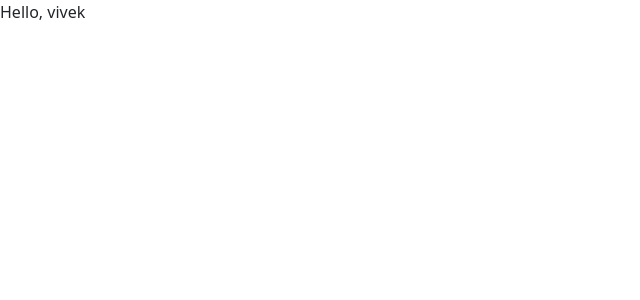
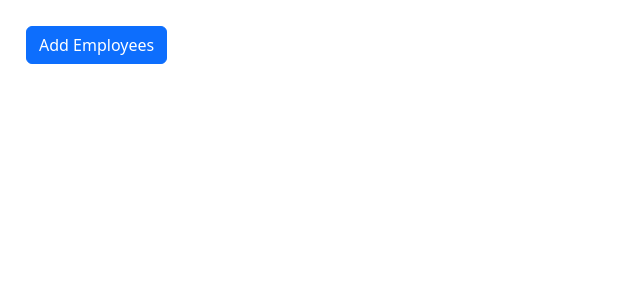
Before and after one commit to vivek-vaghasiya20/bacancy-angular-training, an Angular app: page / in a window 1280 px wide. Shown: the top 300 px of the page, without its empty margins (0-640 px from the left). Built offline with nearby package versions, Linux system fonts and the light colour scheme.

Commit message:
third task commit

```diff
--- a/src/app/app.component.html
+++ b/src/app/app.component.html
@@ -11,19 +11,19 @@
 <!-- END: Snippet 1 -->
 
 <!-- START: Snippet 2 -->
-<div>
+<!-- <div>
   <p>Hello, {{ user.name }}</p>
-</div>
+</div> -->
 <!-- END: Snippet 2 -->
 
 <!-- START: Snippet 3 -->
-<!-- <div class="employee-list-container m-3">
+<div class="employee-list-container m-3">
   <button class="btn btn-primary" (click)="addEmp()">Add Employees</button>
   <ul *ngIf="employees" class="employee-list mt-3">
-    <li *ngForr="let emp of employees; let i = index" class="employee-item">
+    <li *ngFor="let emp of employees; let i = index" class="employee-item">
       {{ emp }}
       <span class="remove-btn" (click)="onRemoveEmp(i)">X</span>
     </li>
   </ul>
-</div> -->
+</div>
 <!-- END: Snippet 3 -->
--- a/src/app/app.component.ts
+++ b/src/app/app.component.ts
@@ -8,14 +8,14 @@ import { Component } from '@angular/core';
 export class AppComponent {
   title = 'bacancy-angular-training';
   user = { name: 'vivek' };
-  employees: any;
+  employees: any = [];
 
   addEmp(): void {
     this.employees.push('employee');
   }
 
   onRemoveEmp(id: number) {
-    const position = id + 1;
+    const position = id;
     this.employees.splice(position, 1);
   }
 }
```
